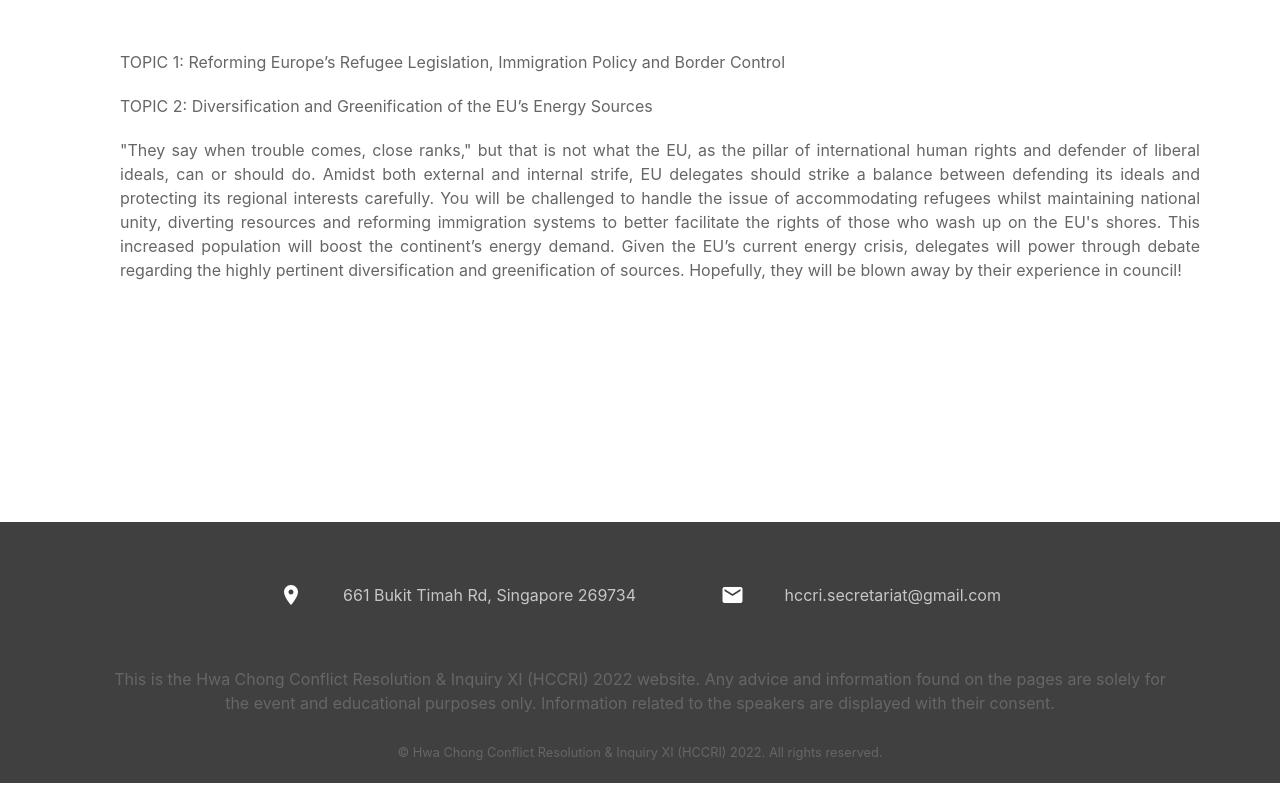
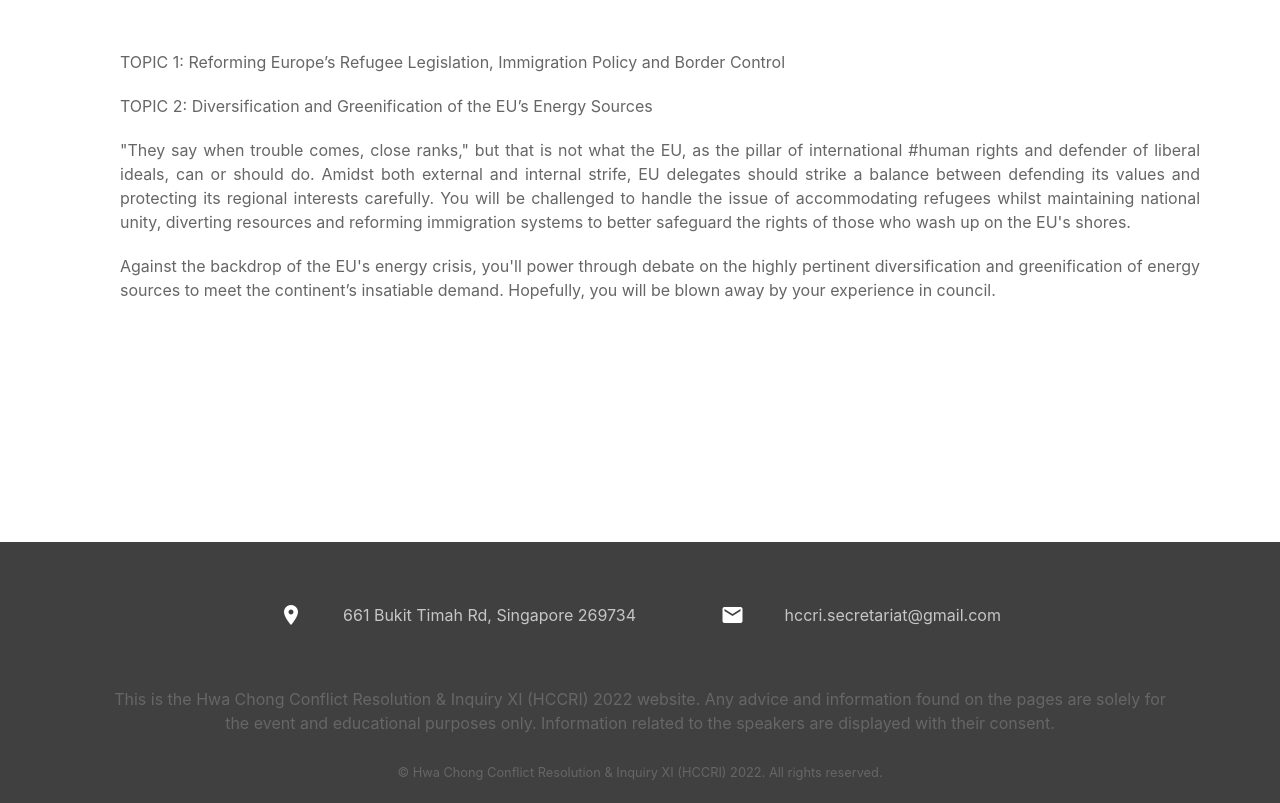
Before and after one commit to hcirs/HCCRI, a plain HTML site: page councils/beginner_committees.html in a window 1280 px wide. Shown: the part 900-1703 px from the top of the page. Drawn offline with Linux system fonts and the light colour scheme.

Commit message:
updated registration and councils page

```diff
--- a/councils/beginner_committees.html
+++ b/councils/beginner_committees.html
@@ -323,12 +323,13 @@
                             <p class='uk-text-break uk-text-justify'>TOPIC 1: Reforming Europe’s Refugee Legislation, Immigration Policy and Border Control</p>
                             <p class='uk-text-break uk-text-justify'>TOPIC 2: Diversification and Greenification of the EU’s Energy Sources</p>
                             <p class='uk-text-break uk-text-justify'>"They say when trouble comes, close ranks," but that is not what the EU, as the pillar of
-                                international human rights and defender of liberal ideals, can or should do. Amidst both external and internal strife, EU delegates
-                                should strike a balance between defending its ideals and protecting its regional interests carefully. You will be challenged to
-                                handle the issue of accommodating refugees whilst maintaining national unity, diverting resources and reforming immigration systems
-                                to better facilitate the rights of those who wash up on the EU's shores. This increased population will boost the continent’s energy
-                                demand. Given the EU’s current energy crisis, delegates will power through debate regarding the highly pertinent diversification and
-                                greenification of sources. Hopefully, they will be blown away by their experience in council!</p>
+                                international #human rights and defender of liberal ideals, can or should do. Amidst both external and internal strife, EU delegates
+                                should strike a balance between defending its values and protecting its regional interests carefully. You will be challenged to handle
+                                the issue of accommodating refugees whilst maintaining national unity, diverting resources and reforming immigration systems to better
+                                safeguard the rights of those who wash up on the EU's shores.</p>
+                            <p class='uk-text-break uk-text-justify'>Against the backdrop of the EU's energy crisis, you'll power through debate on the highly pertinent
+                                diversification and greenification of energy sources to meet the continent’s insatiable demand. Hopefully, you will be blown away by
+                                your experience in council.</p>
                         </div>
                     </div>
                 </div>
@@ -359,12 +360,13 @@
                             <p class='uk-text-break uk-text-justify'>TOPIC 1: Reforming Europe’s Refugee Legislation, Immigration Policy and Border Control</p>
                             <p class='uk-text-break uk-text-justify'>TOPIC 2: Diversification and Greenification of the EU’s Energy Sources</p>
                             <p class='uk-text-break uk-text-justify'>"They say when trouble comes, close ranks," but that is not what the EU, as the pillar of
-                                international human rights and defender of liberal ideals, can or should do. Amidst both external and internal strife, EU delegates
-                                should strike a balance between defending its ideals and protecting its regional interests carefully. You will be challenged to
-                                handle the issue of accommodating refugees whilst maintaining national unity, diverting resources and reforming immigration systems
-                                to better facilitate the rights of those who wash up on the EU's shores. This increased population will boost the continent’s energy
-                                demand. Given the EU’s current energy crisis, delegates will power through debate regarding the highly pertinent diversification and
-                                greenification of sources. Hopefully, they will be blown away by their experience in council!</p>
+                                international #human rights and defender of liberal ideals, can or should do. Amidst both external and internal strife, EU delegates
+                                should strike a balance between defending its values and protecting its regional interests carefully. You will be challenged to handle
+                                the issue of accommodating refugees whilst maintaining national unity, diverting resources and reforming immigration systems to better
+                                safeguard the rights of those who wash up on the EU's shores.</p>
+                            <p class='uk-text-break uk-text-justify'>Against the backdrop of the EU's energy crisis, you'll power through debate on the highly pertinent
+                                diversification and greenification of energy sources to meet the continent’s insatiable demand. Hopefully, you will be blown away by
+                                your experience in council.</p>
                         </div>
                     </div>
                 </div>
```
Also changed, not shown: registration/index.html (+2 -2 lines).
